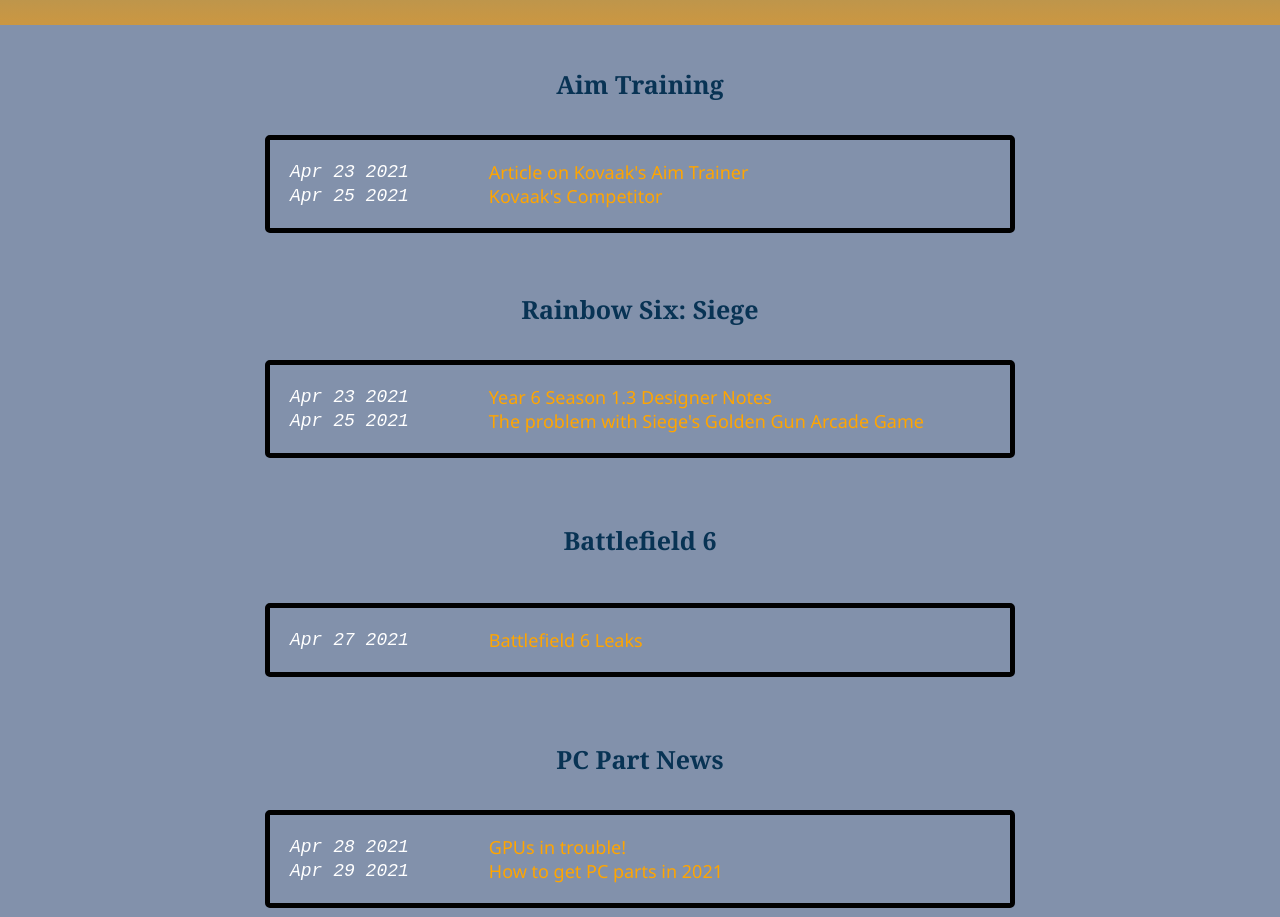
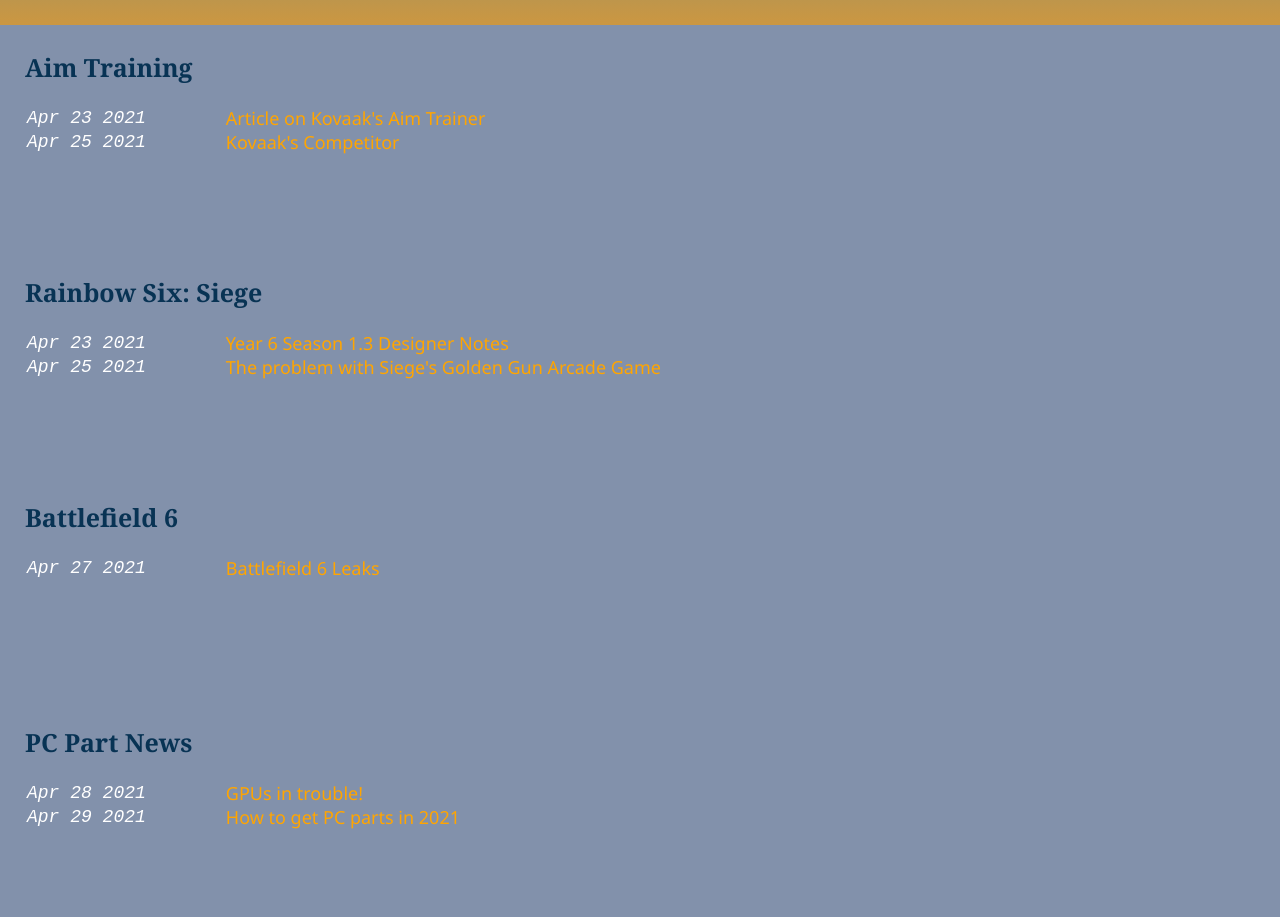
Before and after one commit to mikethedefense/officialBlog, a plain HTML site: page index.html in a window 1280 px wide. Shown: the part 275-1192 px from the top of the page. Drawn offline with Linux system fonts and the light colour scheme.

Commit message:
home page complete

```diff
--- a/stylesheet.css
+++ b/stylesheet.css
@@ -2,6 +2,14 @@
     box-sizing: border-box;
     margin: 0;
     padding: 0;
+}
+
+section{
+    padding-left: 25px;
+}
+
+section h2{
+    padding-bottom: 20px;
 }
 
 body{
@@ -21,6 +29,7 @@ body{
 
 td{
     vertical-align: baseline;
+    text-align: center;
 }
 
 a{
@@ -38,7 +47,6 @@ header{
     grid-area: header;
     background: linear-gradient(#2586ba, #cc9741);
 
-
 }
 
 h2{
@@ -53,6 +61,7 @@ h2{
     height: 100%;
 
 }
+
 
 
 #headertext{
@@ -77,47 +86,33 @@ time{
 }
 
 
-table{
-    border: 5px black solid;
-    border-radius: 5px;
-    border-spacing: 20px;
-    width: 100%;
-    max-width: 750px;
-
-}
-
 
 #blogaim{
     grid-area: element1;
-    display: grid;
-    place-items: center;
+
 
 
 }
 
 #blogr6{
     grid-area: element2;
-    display: grid;
-    place-items: center;
+
 
 }
 
 #blogbf{
     grid-area: element3;
-    display: grid;
-    place-items: center;
+
 }
 
 #blogpc{
     grid-area: element4;
-    display: grid;
-    place-items: center;
+
 }
 
 #blogdev{
     grid-area: element5;
-    display: grid;
-    place-items: center;
+
 }
 
 tr{
```
